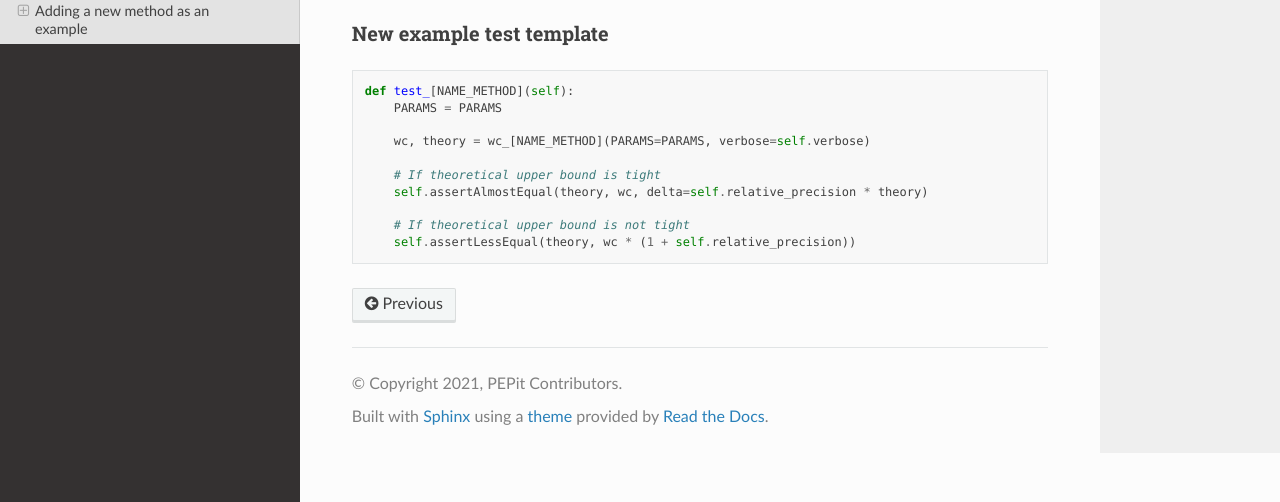
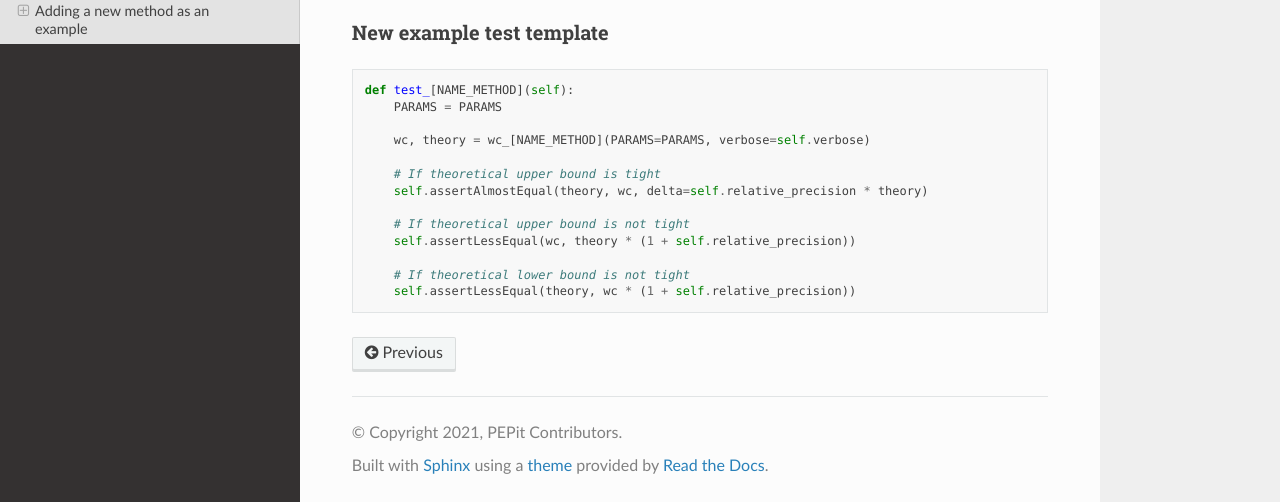
Before and after one commit to PerformanceEstimation/PEPit, a Sphinx documentation site: the page built from docs/source/contributing.rst, in a window 1280 px wide and 900 px high, scrolled down 1568 px, cut to the strip 398-900 px from the top of the window. Built offline with Sphinx 7.4.7 and the Read the Docs theme 2.0.0, drawn with Linux system fonts in a browser that asks for light colours.

Commit message:
Fix inexact test precision and a couple of typos

```diff
--- a/docs/source/contributing.rst
+++ b/docs/source/contributing.rst
@@ -9,9 +9,12 @@ by following the canvas from respectively
 (or `PEPit/operators/
 <https://pepit.readthedocs.io/en/latest/api/operators.html>`_
 and `PEPit/primitive_steps/
-<https://pepit.readthedocs.io/en/latest/api/steps.html>`_.
+<https://pepit.readthedocs.io/en/latest/api/steps.html>`_).
 
-We encourage authors of research papers presenting novel optimization methods and/or a novel convergence results to submit the corresponding PEPit files in the directory ``PEPit/examples/``.
+We encourage authors of research papers presenting novel optimization methods
+and/or a novel convergence results to submit the corresponding PEPit files in the directory
+`PEPit/examples/
+<https://pepit.readthedocs.io/en/latest/examples.html>`_.
 
 .. contents::
    :depth: 1
@@ -105,4 +108,7 @@ New example test template
         self.assertAlmostEqual(theory, wc, delta=self.relative_precision * theory)
 
         # If theoretical upper bound is not tight
+        self.assertLessEqual(wc, theory * (1 + self.relative_precision))
+
+        # If theoretical lower bound is not tight
         self.assertLessEqual(theory, wc * (1 + self.relative_precision))
```
Also changed, not shown: 2 other files.
